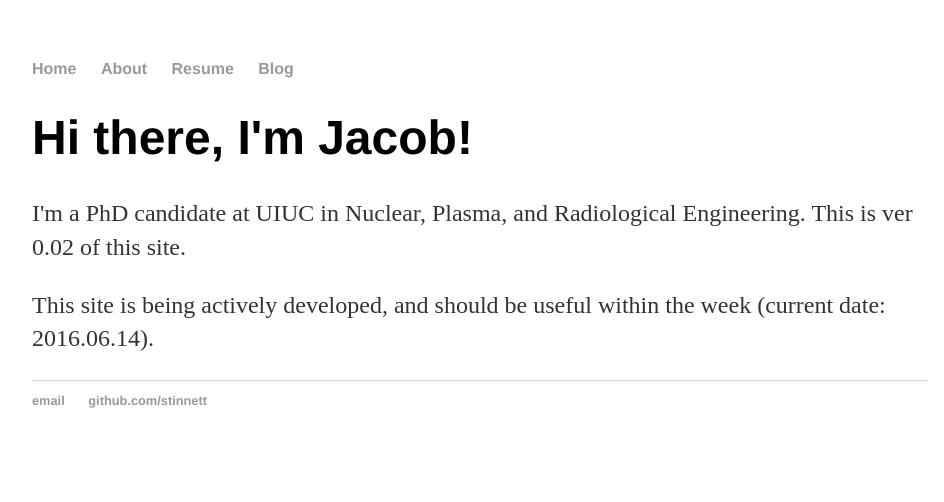
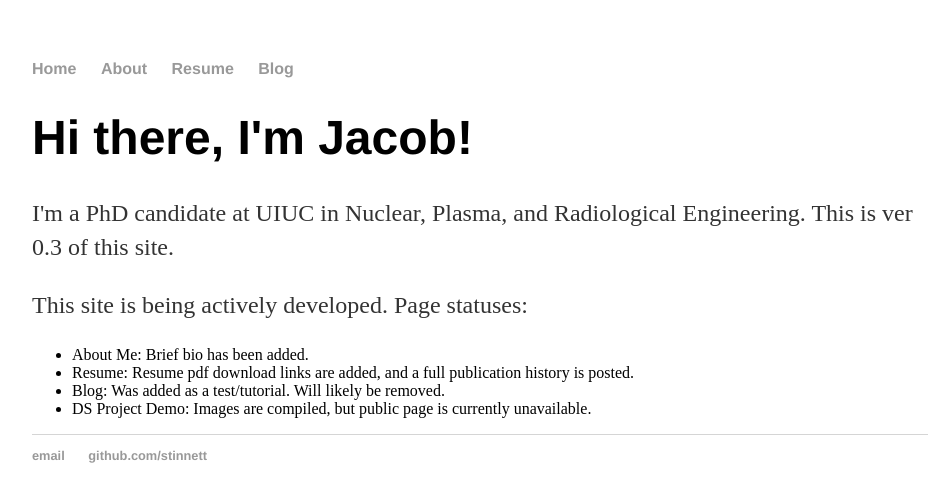
Before and after one commit to Stinnett/Stinnett.github.io, a Jekyll site: the page built from index.html, in a window 1280 px wide. Shown: the top 502 px of the page, without its empty margins (160-1104 px from the left). Built offline with Jekyll 4.4.1, drawn with Linux system fonts in a browser that asks for light colours.

Commit message:
Homepage statuses updated

```diff
--- a/index.html
+++ b/index.html
@@ -4,7 +4,13 @@ title: Jacob Stinnett
 ---
 <div class="blurb">
 	<h1>Hi there, I'm Jacob!</h1>
-	<p>I'm a PhD candidate at UIUC in Nuclear, Plasma, and Radiological Engineering.  This is ver 0.02 of this site.</p>
-	<p>This site is being actively developed, and should be useful within the week (current date: 2016.06.14).  </p>
+	<p>I'm a PhD candidate at UIUC in Nuclear, Plasma, and Radiological Engineering.  This is ver 0.3 of this site.</p>
+	<p>This site is being actively developed.  Page statuses:  </p>
+	<ul>
+		<li> About Me: Brief bio has been added.</li>
+		<li> Resume: Resume pdf download links are added, and a full publication history is posted.</li>
+		<li> Blog: Was added as a test/tutorial.  Will likely be removed.</li>
+		<li> DS Project Demo: Images are compiled, but public page is currently unavailable.</li>
+	</ul>
 
 </div><!-- /.blurb -->
```
